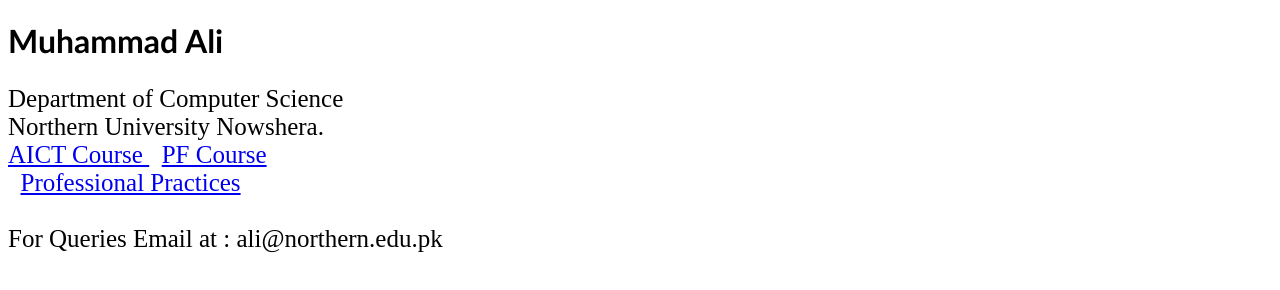
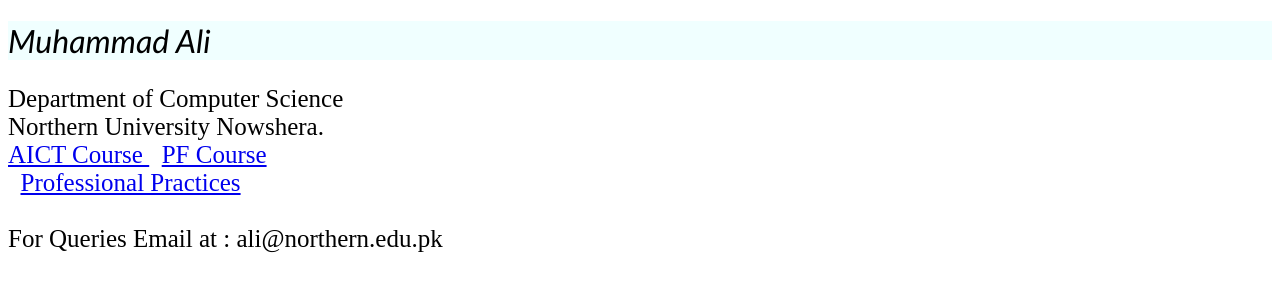
Before and after one commit to infotechue/infotechue.github.io, a plain HTML site: page index.html in a window 1280 px wide. Drawn offline with Linux system fonts and the light colour scheme.

Commit message:
ssdfsfsfs

```diff
--- a/style.css
+++ b/style.css
@@ -1,5 +1,6 @@
 #my_name{
-
+font-style: oblique;
 font-family: 'Trebuchet MS', 'Lucida Sans Unicode', 'Lucida Grande', 'Lucida Sans', Arial, sans-serif;
-
+font-weight: 400;
+background-color: azure;
 }
```
